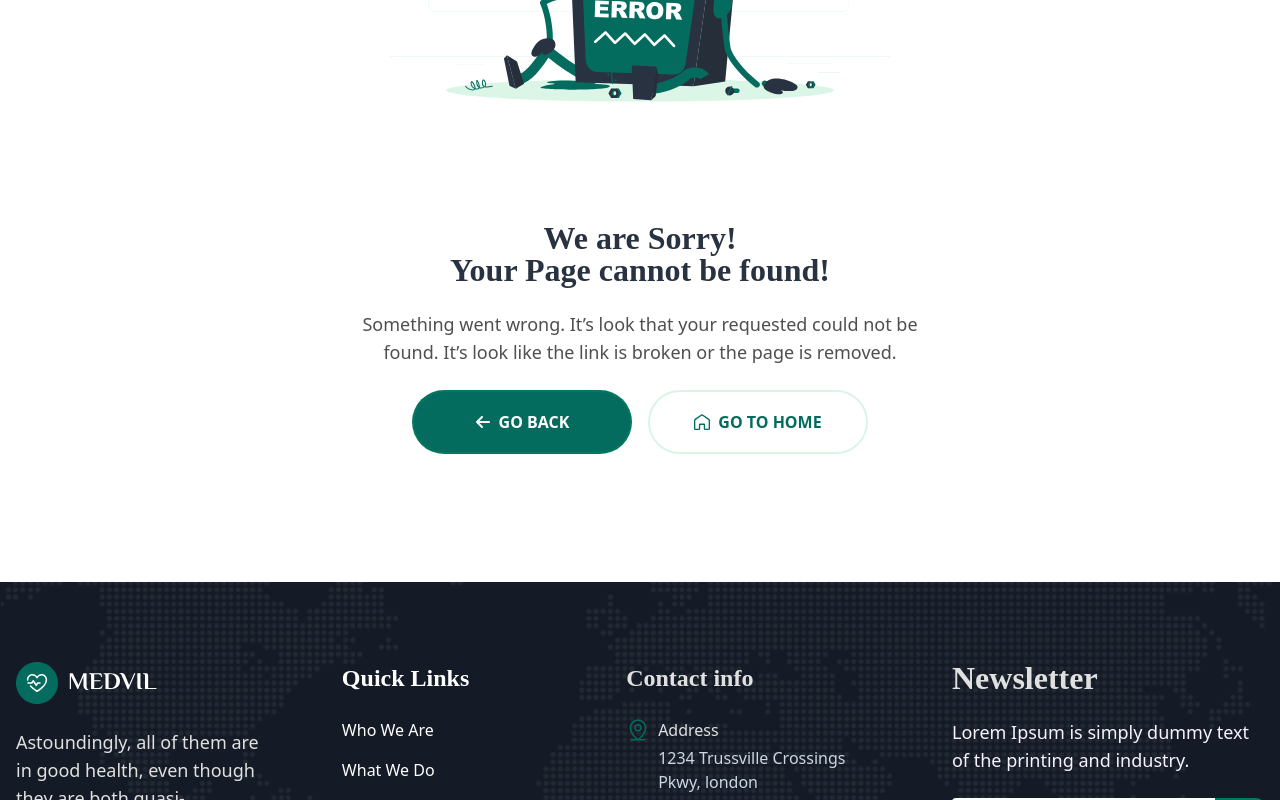
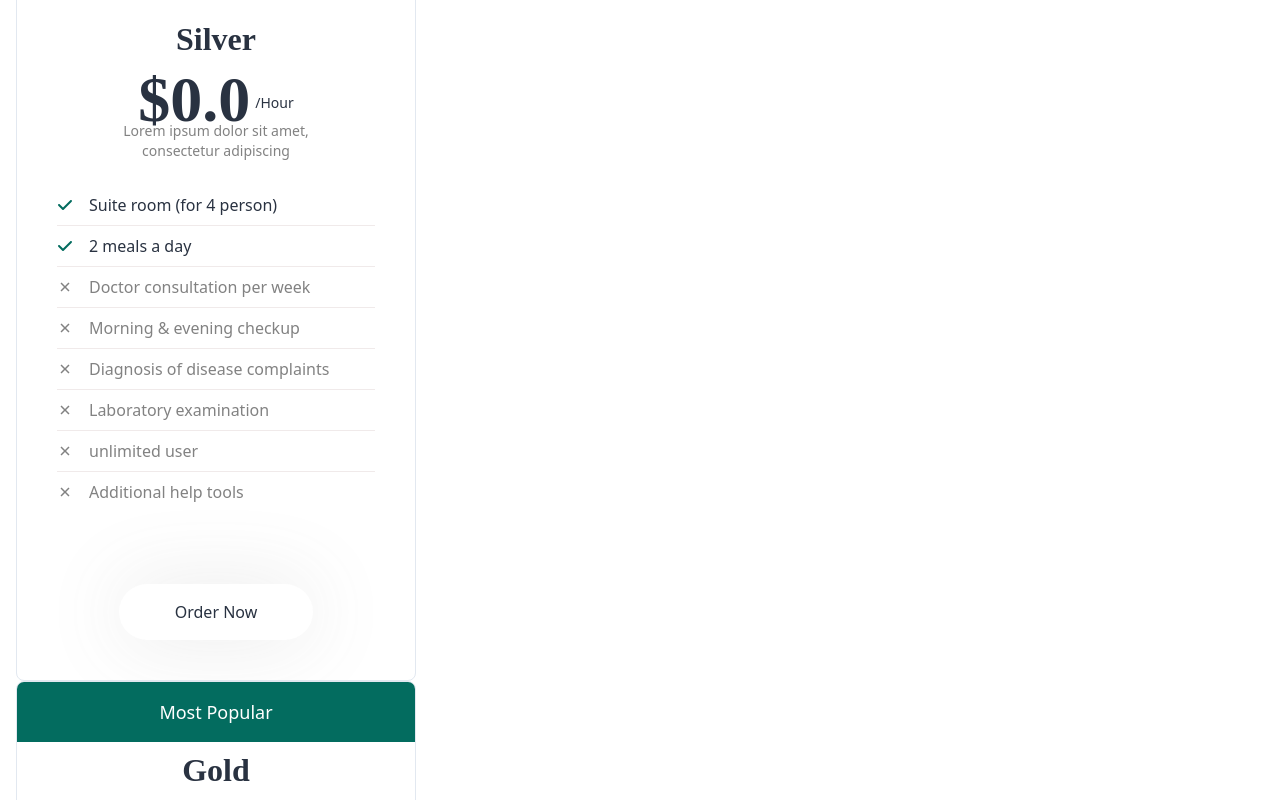
Before and after one commit to shakib-mia/medvil, a Next.js app: page /pricing in a window 1280 px wide. Before the commit this address had no page. Shown: the part 720-1520 px from the top of the page. Built offline with nearby package versions, Linux system fonts and the light colour scheme.

Commit message:
pricing page added

```diff
--- a/src/app/contact/page.jsx
+++ b/src/app/contact/page.jsx
@@ -1,14 +1,7 @@
 import Layouts from '@/components/Layouts/Layouts';
-// import { faEnvelope } from '@fortawesome/free-regular-svg-icons';
-import {
-  faEnvelope,
-  faLocationDot,
-  faPhone,
-} from '@fortawesome/free-solid-svg-icons';
 import phone from '../../assets/icons/phone.svg';
 import location from '../../assets/icons/location.svg';
 import mail from '../../assets/icons/mail.svg';
-import { FontAwesomeIcon } from '@fortawesome/react-fontawesome';
 import React from 'react';
 import Image from 'next/image';
 import InputField from '@/components/InputField/InputField';
@@ -17,7 +10,7 @@ import Button from '@/components/Button/Button';
 const Page = () => {
   return (
     <Layouts title='Contact Us'>
-      <div className='container flex flex-col gap-x-10 py-4 md:flex-row md:py-6 xl:py-10'>
+      <div className='container flex flex-col py-4 md:flex-row md:py-6 lg:gap-x-10 xl:py-10'>
         <aside className='w-full text-grey-3 lg:w-1/4'>
           <h4 className='text-secondary'>Contact Info</h4>
           <p className='mt-2'>
@@ -85,9 +78,9 @@ const Page = () => {
       <iframe
         src='https://www.google.com/maps/embed?pb=!1m14!1m12!1m3!1d414.1983031683241!2d91.78842422958131!3d22.305571367630233!2m3!1f0!2f0!3f0!3m2!1i1024!2i768!4f13.1!5e0!3m2!1sen!2sbd!4v1710049551158!5m2!1sen!2sbd'
         className='container mb-4 aspect-[16/6] border-0 md:mb-6 xl:mb-10'
-        allowfullscreen=''
+        allowFullScreen=''
         loading='lazy'
-        referrerpolicy='no-referrer-when-downgrade'
+        referrerPolicy='no-referrer-when-downgrade'
       ></iframe>
     </Layouts>
   );
--- a/src/app/globals.css
+++ b/src/app/globals.css
@@ -1,6 +1,9 @@
 @tailwind base;
 @tailwind components;
 @tailwind utilities;
+
+@import 'swiper/css/pagination';
+@import 'swiper/css';
 
 h1,
 h2,
--- a/src/app/page.jsx
+++ b/src/app/page.jsx
@@ -9,8 +9,13 @@ import Services from '@/components/Services/Services';
 import Specialists from '@/components/Specialists/Specialists';
 import Sponsors from '@/components/Sponsors/Sponsors';
 import WhyChoose from '@/components/WhyChoose/WhyChoose';
+import { RouteHistoryContext } from '@/contexts/RouteHistoryContext';
+import { useContext } from 'react';
 
 export default function Home() {
+  // const { routes } = useContext(RouteHistoryContext);
+  // console.log(routes);
+
   return (
     <Layouts>
       <Header />
--- /dev/null
+++ b/src/app/pricing/page.jsx
@@ -0,0 +1,172 @@
+'use client';
+import Layouts from '@/components/Layouts/Layouts';
+import Plan from '@/components/Plan/Plan';
+import React from 'react';
+import { Pagination } from 'swiper/modules';
+import { Swiper, SwiperSlide } from 'swiper/react';
+
+const page = () => {
+  const plans = [
+    {
+      planName: 'Silver',
+      price: '0.0',
+      details: 'Lorem ipsum dolor sit amet, consectetur adipiscing',
+      offers: [
+        {
+          text: 'Suite room (for 4 person)',
+          available: true,
+        },
+        {
+          text: '2 meals a day',
+          available: true,
+        },
+        {
+          text: 'Doctor consultation per week',
+          available: false,
+        },
+        {
+          text: 'Morning & evening checkup',
+          available: false,
+        },
+        {
+          text: 'Diagnosis of disease complaints',
+          available: false,
+        },
+        {
+          text: 'Laboratory examination',
+          available: false,
+        },
+        {
+          text: 'unlimited user',
+          available: false,
+        },
+        {
+          text: 'Additional help tools',
+          available: false,
+        },
+      ],
+    },
+
+    {
+      planName: 'Gold',
+      price: '40.00',
+      details: 'Lorem ipsum dolor sit amet, consectetur adipiscing',
+      offers: [
+        {
+          text: 'Suite room (for 4 person)',
+          available: true,
+        },
+        {
+          text: '2 meals a day',
+          available: true,
+        },
+        {
+          text: 'Doctor consultation per week',
+          available: true,
+        },
+        {
+          text: 'Morning & evening checkup',
+          available: true,
+        },
+        {
+          text: 'Diagnosis of disease complaints',
+          available: false,
+        },
+        {
+          text: 'Laboratory examination',
+          available: false,
+        },
+        {
+          text: 'unlimited user',
+          available: false,
+        },
+        {
+          text: 'Additional help tools',
+          available: false,
+        },
+      ],
+    },
+
+    {
+      planName: 'Diamond',
+      price: '90.00',
+      details: 'Lorem ipsum dolor sit amet, consectetur adipiscing',
+      offers: [
+        {
+          text: 'Suite room (for 4 person)',
+          available: true,
+        },
+        {
+          text: '2 meals a day',
+          available: true,
+        },
+        {
+          text: 'Doctor consultation per week',
+          available: true,
+        },
+        {
+          text: 'Morning & evening checkup',
+          available: true,
+        },
+        {
+          text: 'Diagnosis of disease complaints',
+          available: true,
+        },
+        {
+          text: 'Laboratory examination',
+          available: true,
+        },
+        {
+          text: 'unlimited user',
+          available: true,
+        },
+        {
+          text: 'Additional help tools',
+          available: true,
+        },
+      ],
+    },
+  ];
+
+  return (
+    <Layouts title='Pricing'>
+      <div className='container py-4 text-justify text-secondary md:py-6 lg:py-10'>
+        <p className='text-center'>Price</p>
+        <h4 className='mt-2 text-center text-xl font-bold md:text-2xl xl:text-5xl'>
+          Price <span className='text-primary'>Plans</span>
+        </h4>
+
+        <Swiper
+          spaceBetween={24}
+          className='mt-2 md:mt-4 lg:mt-6'
+          // slidesPerView={3}
+          pagination={{
+            clickable: true,
+          }}
+          breakpoints={{
+            0: {
+              slidesPerView: 1,
+              initialSlide: 1,
+            },
+            768: {
+              slidesPerView: 2,
+            },
+            1024: {
+              slidesPerView: 3,
+              // initialSlide={1}
+            },
+          }}
+          modules={[Pagination]}
+        >
+          {plans.map((plan, key) => (
+            <SwiperSlide key={key}>
+              <Plan {...plan} />
+            </SwiperSlide>
+          ))}
+        </Swiper>
+      </div>
+    </Layouts>
+  );
+};
+
+export default page;
--- /dev/null
+++ b/src/app/services/details/page.jsx
@@ -0,0 +1,8 @@
+import Layouts from '@/components/Layouts/Layouts';
+import React from 'react';
+
+const page = () => {
+  return <Layouts title='Service Details'>service details</Layouts>;
+};
+
+export default page;
--- a/src/components/Footer/Footer.jsx
+++ b/src/components/Footer/Footer.jsx
@@ -14,7 +14,7 @@ import { FaLinkedinIn } from 'react-icons/fa6';
 const Footer = () => {
   return (
     <div
-      className='bg-blue bg-cover bg-no-repeat py-8'
+      className='bg-blue bg-cover bg-no-repeat pb-5 pt-8'
       style={{ backgroundImage: `url(${FooterBg.src})` }}
     >
       <div className='container'>
@@ -141,6 +141,11 @@ const Footer = () => {
           </div>
         </div>
       </div>
+      <hr className='my-3 bg-[#FFFFFF45]' />
+      <div className='container flex justify-between text-grey-5'>
+        <p>Copyright, Privacy Policy, Sitemap, Accessibility</p>
+        <p>Medical & Dental by Marin Soft Ltd</p>
+      </div>
     </div>
   );
 };
--- a/src/components/Layouts/Layouts.jsx
+++ b/src/components/Layouts/Layouts.jsx
@@ -5,6 +5,7 @@ import Footer from '../Footer/Footer';
 import BreadCumb from '../BreadCumb/BreadCumb';
 import { usePathname } from 'next/navigation';
 import Head from 'next/head';
+import Link from 'next/link';
 
 const Layouts = ({ children, title }) => {
   // const { previousRoute } = useRouteHistory();
@@ -21,7 +22,9 @@ const Layouts = ({ children, title }) => {
         {pathname !== '/' && (
           <BreadCumb>
             <h3 className='capitalize'>{title}</h3>
-            <p className='capitalize'>Home &raquo; {title}</p>
+            <p className='capitalize'>
+              <Link href={'/'}>Home</Link> &raquo; {title}
+            </p>
           </BreadCumb>
         )}
 
--- /dev/null
+++ b/src/components/Plan/Plan.jsx
@@ -0,0 +1,56 @@
+import React from 'react';
+import { FaCheck } from 'react-icons/fa6';
+import { IoCloseSharp } from 'react-icons/io5';
+
+const Plan = ({ planName, price, offers, details }) => {
+  return (
+    <div
+      className={`relative overflow-hidden rounded-lg border border-slate-200 px-2 pb-4 pt-7 md:px-4
+      ${planName === 'Gold' ? 'shadow-[0_0_80_0_#3530581F]' : 'shadow-[0_0_80_0_#CDDCDC40]'}`}
+    >
+      {planName === 'Gold' && (
+        <p className='absolute left-0 top-0 w-full bg-primary py-2 text-center capitalize text-white'>
+          most popular
+        </p>
+      )}
+      <h4 className='mb-2 text-center lg:mb-[2rem]'>{planName}</h4>
+      <div className='flex items-end justify-center gap-[5px]'>
+        <h3 className='leading-[0.4]'>${price}</h3>
+        <small className='text-sm'>/Hour</small>
+      </div>
+
+      <p className='mx-auto mb-3 mt-1 w-2/3 text-center text-sm text-grey-3'>
+        {details}
+      </p>
+
+      <ul className='flex flex-col divide-y divide-[#F0EAEA]'>
+        {offers.map(({ text, available }, key) => (
+          <li
+            className={`flex items-center gap-2 ${!available && 'text-grey-3'} py-1`}
+            key={key}
+          >
+            {available ? (
+              <>
+                <FaCheck className='text-primary' /> {text}
+              </>
+            ) : (
+              <>
+                <IoCloseSharp /> {text}
+              </>
+            )}
+          </li>
+        ))}
+      </ul>
+
+      <div className='mt-3 flex justify-center md:mt-7'>
+        <button
+          className={`rounded-full transition ${planName === 'Gold' ? 'bg-primary text-white shadow-[0_0_10px_0_#00000026] hover:bg-transparent hover:text-primary' : 'shadow-[0_0_80px_0_#74717126] hover:bg-primary hover:text-white'} px-4 py-2 md:px-6`}
+        >
+          Order Now
+        </button>
+      </div>
+    </div>
+  );
+};
+
+export default Plan;
--- a/src/components/Service/Service.jsx
+++ b/src/components/Service/Service.jsx
@@ -12,7 +12,7 @@ const Service = ({ image, heading, paragraph, link }) => {
         {paragraph}
       </p>
 
-      <ButtonLink link={link || '/'}>Read More</ButtonLink>
+      <ButtonLink link={link || '/services/details'}>Read More</ButtonLink>
 
       <div className='absolute bottom-0 left-0 right-0 mx-auto h-[0.188rem] w-0 bg-primary duration-500 group-hover/item:w-full'></div>
     </div>
--- a/src/components/Services/Services.jsx
+++ b/src/components/Services/Services.jsx
@@ -18,42 +18,42 @@ const Services = () => {
       heading: 'Teeth Whitening',
       paragraph:
         'We are committed to providing excellent medical care and services to our patients. We believe in continuously improving our skills, knowledge, and resources to ensure that we deliver the highest quality care possible.',
-      link: '/',
+      link: '/services/details',
     },
     {
       image: rootCanal,
       heading: 'Root Canal',
       paragraph:
         "We believe in practicing medicine with integrity and honesty. We are transparent in our communication and decision-making processes, and we always put our patient's interests first & provide best solution.",
-      link: '/',
+      link: '/services/details',
     },
     {
       image: dentalSurgery,
       heading: 'Dental Surgery',
       paragraph:
         'We treat all individuals with respect and dignity, regardless of their background, beliefs, or circumstances. We believe that every person deserves to be treated with compassion and kindness.',
-      link: '/',
+      link: '/services/details',
     },
     {
       image: gumTreatment,
       heading: 'Gum Treatment',
       paragraph:
         'We believe in working collaboratively with our team members and other healthcare professionals to provide comprehensive and effective care to our patients.',
-      link: '/',
+      link: '/services/details',
     },
     {
       image: plasticSurgery,
       heading: 'Plastic Surgery',
       paragraph:
         'We leverage our years of experience, knowledge, industry contacts, and asset protection strategies to provide our clients with a unique client-centric experience',
-      link: '/',
+      link: '/services/details',
     },
     {
       image: nephrology,
       heading: 'Nephrology',
       paragraph:
         'At Generational Law Group, we’ve built our practice to focus on the needs of Entertainment Professionals, Content Creators, Creative Businesses & Executives, and established individuals and their families.',
-      link: '/',
+      link: '/services/details',
     },
   ];
 
--- a/src/contexts/RouteHistoryContext.js
+++ b/src/contexts/RouteHistoryContext.js
@@ -1,3 +1,4 @@
+'use client';
 import { createContext } from 'react';
 
 export const RouteHistoryContext = createContext([]);
```
Also changed, not shown: src/hooks/usePreviousRoute.jsx (added, +34 -0 lines).
